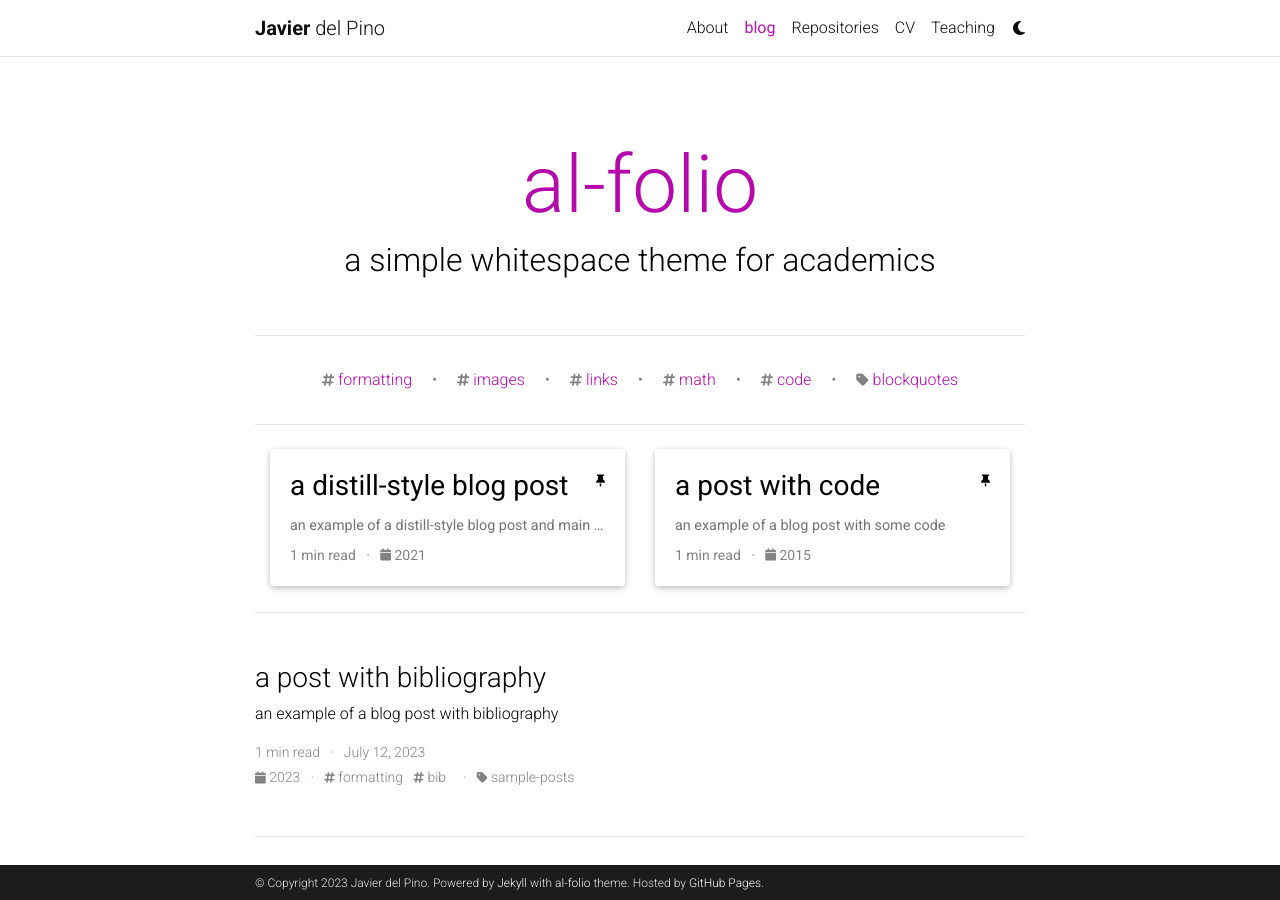
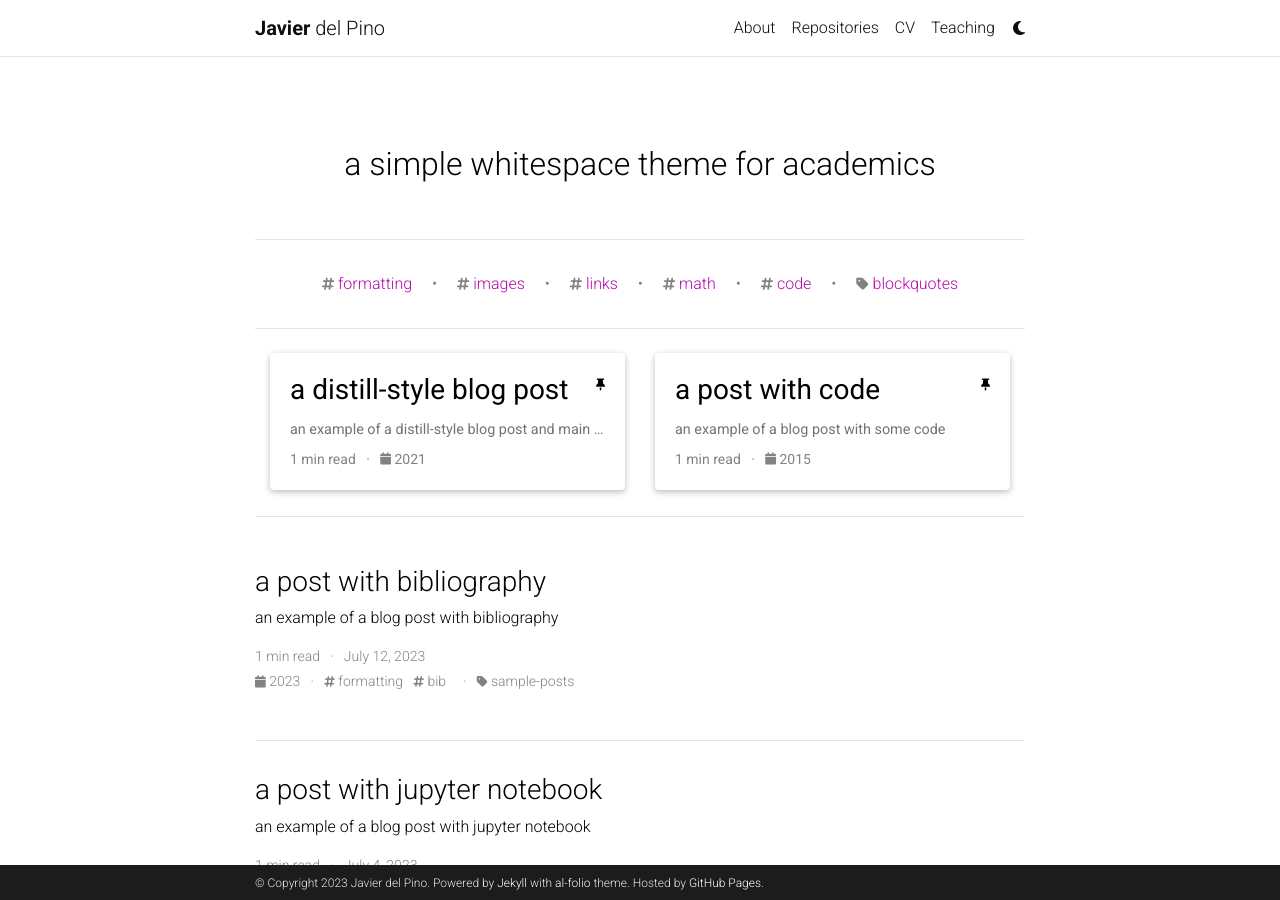
Before and after one commit to jdelpino/jdelpino.github.io, a Jekyll site: the page built from blog/index.html, in a window 1280 px wide and 900 px high. Built offline with Jekyll 4.4.1, drawn with Linux system fonts in a browser that asks for light colours; the list of posts is cut into pages by our own code; comment, search, counter and statistics services are not loaded; a style sheet for code colours, icons or effects is not loaded.

Commit message:
disable blog

```diff
--- a/_config.yml
+++ b/_config.yml
@@ -119,8 +119,8 @@
 # Blog
 # -----------------------------------------------------------------------------
 
-blog_name: al-folio # blog_name will be displayed in your blog page
-blog_nav_title: blog # your blog must have a title for it to be displayed in the nav bar
+blog_name: #leaving it empty disables the blog page https://github.com/alshedivat/al-folio/issues/67  # blog_name will be displayed in your blog page
+blog_nav_title:  # your blog must have a title for it to be displayed in the nav bar
 blog_description: a simple whitespace theme for academics
 permalink: /blog/:year/:title/
 
--- a/blog/index.html
+++ b/blog/index.html
@@ -1,6 +1,6 @@
 ---
 layout: default
-title: blog
+title: Blog
 pagination:
   enabled: true
   collection: posts
```
